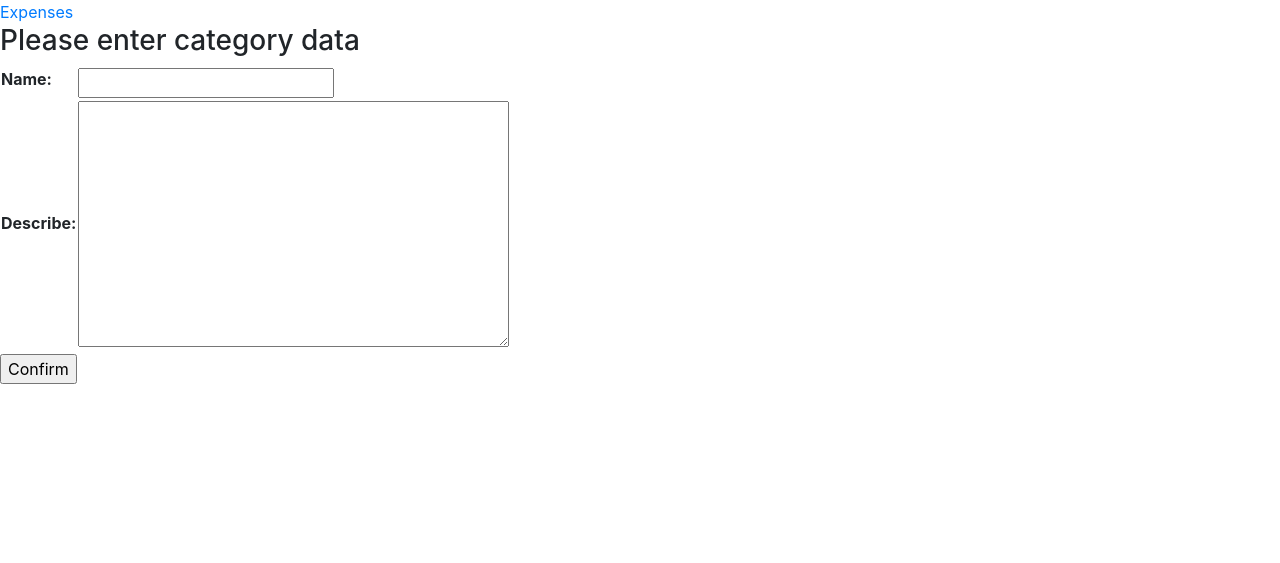
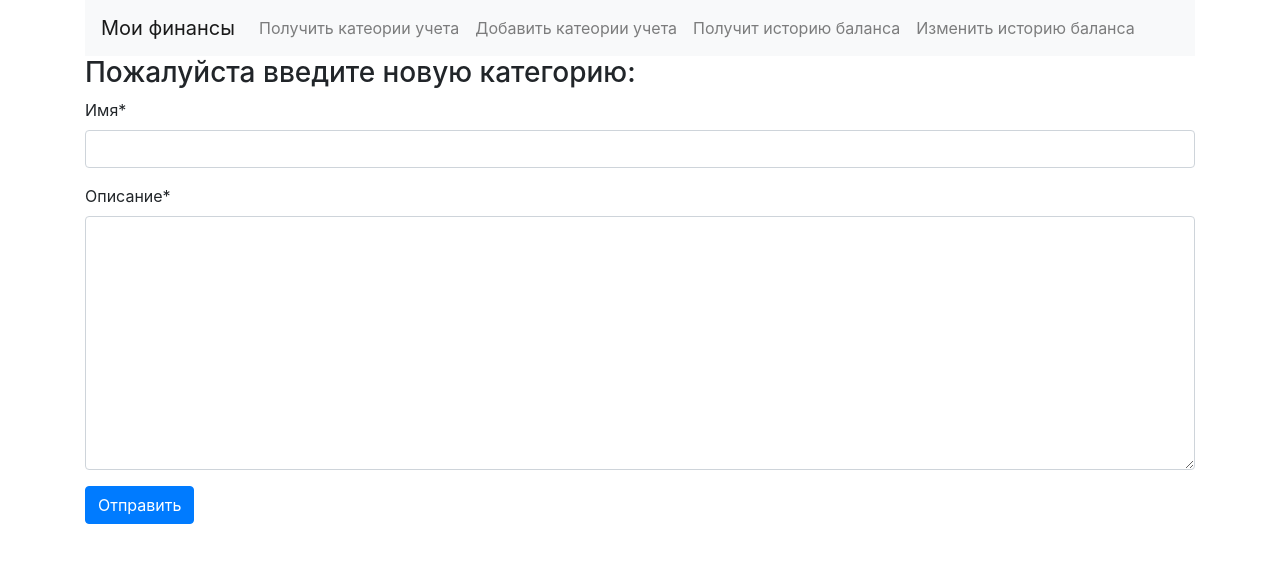
Before and after one commit to thebelarus/myfinance, a Django app: page /myfinance/add/categories/ in a window 1280 px wide. Shown: the top 563 px of the page. Run offline with Django 3.2, Linux system fonts and the light colour scheme; some libraries are stand-ins or nearby versions.

Commit message:
Updated project templates

```diff
--- a/costrec/core/forms.py
+++ b/costrec/core/forms.py
@@ -5,8 +5,16 @@ class OnlineBalanceForm(ModelForm):
     class Meta:
         model = models.OnlineBalance
         fields = ('amount', 'category')
+        labels = {
+            "amount": "Сумма",
+            "category": "Категория",
+            }
 
 class CategoryForm(ModelForm):
     class Meta:
         model = models.Category
         fields = ('name', 'describe')
+        labels = {
+            "name": "Имя",
+            "describe": "Описание",
+            }
--- a/costrec/core/models.py
+++ b/costrec/core/models.py
@@ -4,6 +4,9 @@ class Category(models.Model):
     name = models.CharField(max_length = 150, verbose_name='name')
     describe = models.TextField()
 
+    def __str__(self):
+        return self.name
+
 class OnlineBalance(models.Model):
     amount = models.DecimalField(max_digits = 10, decimal_places=2, verbose_name='amount')
     datetime = models.DateTimeField(auto_now_add=True, verbose_name='datetime')
--- a/costrec/core/templates/base.html
+++ /dev/null
@@ -1,20 +0,0 @@
-<!DOCTYPE html>
-<html lang="en">
-<head>
-    <meta charset="UTF-8">
-    <title>
-        {% block title %}My Expenses{% endblock %}
-    </title>
-    <link rel="stylesheet" href="https://stackpath.bootstrapcdn.com/bootstrap/4.5.2/css/bootstrap.min.css">
-</head>
-
-<header>
-
-    {% block menu %}<a href="{% url '' %}">Expenses</a> {% endblock %}
-
-
-</header>
-<body>
-{% block body %}Hello! I'm empty now.{% endblock %}
-</body>
-</html>
--- a/costrec/core/views.py
+++ b/costrec/core/views.py
@@ -1,7 +1,6 @@
 from django.db.models import Sum
 from django.shortcuts import render, redirect
 from . import models, forms
-
 
 def get_category(request):
     category = models.Category.objects.all()
@@ -12,9 +11,12 @@ def get_category(request):
 def get_balance(request):
     balance = models.OnlineBalance.objects.all()
     diff = models.OnlineBalance.objects.all().aggregate(Sum('amount'))
-    context = {'balance': balance, 'diff': diff}
-    render(request, 'categories/get_balance.html', context)
+    # print(diff)
+    context = {'balance': balance, 'diff': diff['amount__sum']}
+    return render(request, 'categories/get_balance.html', context)
 
+def base_view(request):
+    return render(request, 'base.html')
 
 def add_category(request):
     if request.method == 'POST':
--- a/costrec/costrec/urls.py
+++ b/costrec/costrec/urls.py
@@ -15,8 +15,10 @@ Including another URLconf
 """
 from django.contrib import admin
 from django.urls import path, include
+from core.views import base_view
 
 urlpatterns = [
     path('admin/', admin.site.urls),
     path('myfinance/',include('core.urls')),
+    path('',base_view),
 ]
--- a/costrec/templates/base.html
+++ b/costrec/templates/base.html
@@ -3,19 +3,45 @@
 <head>
     <meta charset="UTF-8">
     <title>
-        {% block title %}My Expenses{% endblock %}
+        {% block title %}Мои финансы{% endblock %}
     </title>
     <link rel="stylesheet" href="https://stackpath.bootstrapcdn.com/bootstrap/4.5.2/css/bootstrap.min.css">
+    <script src="https://code.jquery.com/jquery-3.5.1.slim.min.js" integrity="sha384-DfXdz2htPH0lsSSs5nCTpuj/zy4C+OGpamoFVy38MVBnE+IbbVYUew+OrCXaRkfj" crossorigin="anonymous"></script>
+<script src="https://cdn.jsdelivr.net/npm/bootstrap@4.5.3/dist/js/bootstrap.bundle.min.js" integrity="sha384-ho+j7jyWK8fNQe+A12Hb8AhRq26LrZ/JpcUGGOn+Y7RsweNrtN/tE3MoK7ZeZDyx" crossorigin="anonymous"></script>
+
 </head>
 
-<header>
+<body>
+	<div class="container">
+	{% block menu %}
+		<nav class="navbar navbar-expand-lg navbar-light bg-light">
+		  <a class="navbar-brand" href="">Мои финансы</a>
+		  <button class="navbar-toggler" type="button" data-toggle="collapse" data-target="#navbarSupportedContent" aria-controls="navbarSupportedContent" aria-expanded="false" aria-label="Toggle navigation">
+		    <span class="navbar-toggler-icon"></span>
+		  </button>
 
-    {% block menu %}<a href="{% url 'get_category' %}">Categories</a> | <a href="{% url 'get_balance' %}">Online Balance</a> |
-    <a href="{% url 'add_category' %}">Add Category</a> | <a href="{% url 'add_balance' %}">Add Balance</a>{% endblock %}
+		  <div class="collapse navbar-collapse" id="navbarSupportedContent">
+		    <ul class="navbar-nav mr-auto">
 
+            <li class="nav-item">
+                <a class="nav-link" href="{% url 'get_category' %}" >Получить катеории учета</a>
+            </li>
+            <li class="nav-item">
+                <a class="nav-link" href="{% url 'add_category' %}" >Добавить катеории учета</a>
+            </li>
+            <li class="nav-item">
+                <a class="nav-link" href="{% url 'get_balance' %}" >Получит историю баланса</a>
+            </li>
+            <li class="nav-item">
+                <a class="nav-link" href="{% url 'add_balance' %}" >Изменить историю баланса</a>
+            </li>
 
-</header>
-<body>
-{% block body %}Hello! I'm empty now.{% endblock %}
+    		</ul>
+	  </div>
+	</nav>
+    {% endblock %}
+
+	{% block body %}<h1 style="text-align:">Добро пожаловать в приложение для учета ваших финансов</h1>{% endblock %}
+	</div>
 </body>
 </html>
--- a/costrec/templates/categories/add_category.html
+++ b/costrec/templates/categories/add_category.html
@@ -4,15 +4,16 @@
 
 {% block body %}
 
-    <h3>Please enter category data</h3>
+    <h3>Пожалуйста введите новую категорию:</h3>
 
-
-    <form action="." method="POST">
+    {% load crispy_forms_tags %}
+    <form action="." method="POST" class="uniForm">
         {% csrf_token %}
         <table>
-            {{ form.as_table }}
+			{{ form|crispy }}
+		    {% csrf_token %}
         </table>
-        <input type="submit" value="Confirm">
+        <input type="submit" class="btn btn-primary" value="Отправить">
     </form>
 
 {% endblock %}
```
Also changed, not shown: costrec/core/templates/exp/add_exp.html (deleted, +0 -18 lines), costrec/core/templates/exp/expenses.html (deleted, +0 -17 lines), costrec/costrec/settings.py (+6 -2 lines), costrec/templates/categories/add_balance.html (+5 -4 lines), costrec/templates/categories/get_balance.html (+36 -11 lines), costrec/templates/categories/get_category.html (+16 -9 lines), requirements.txt (added, +10 -0 lines).
